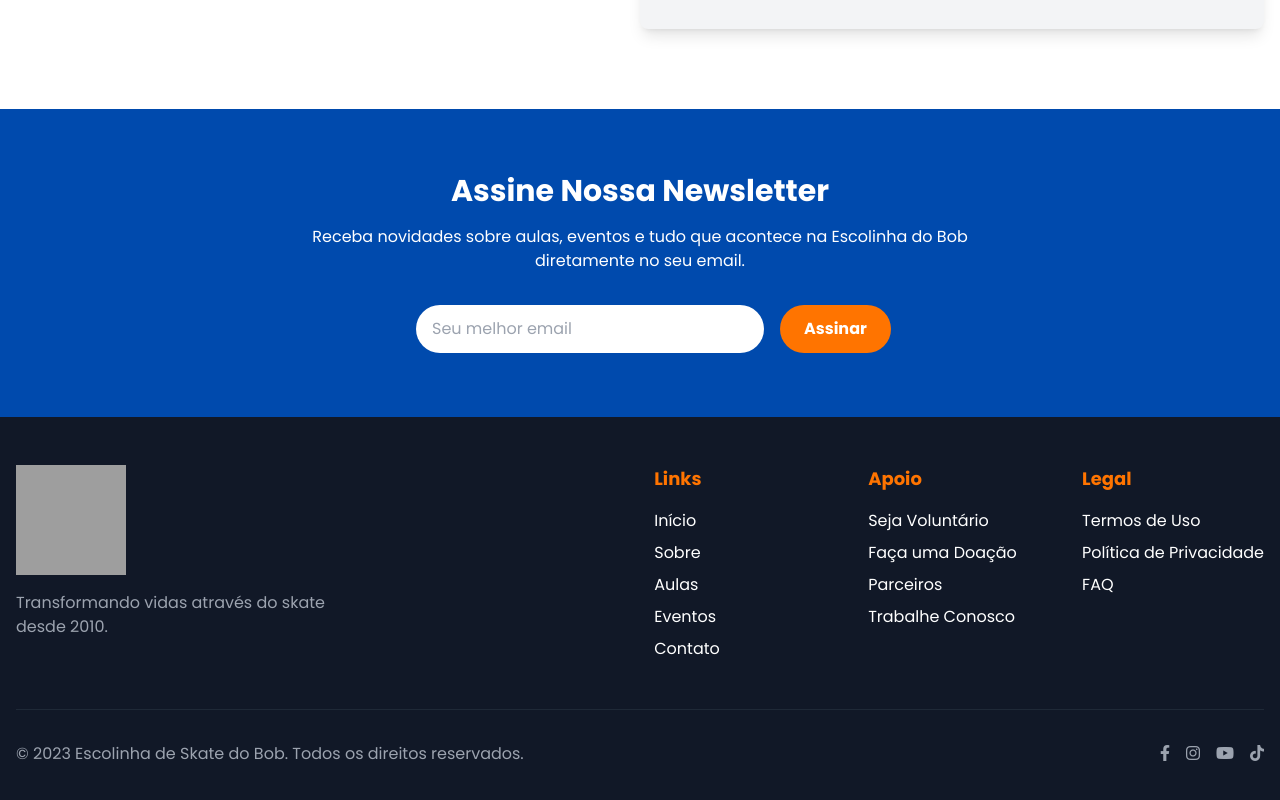
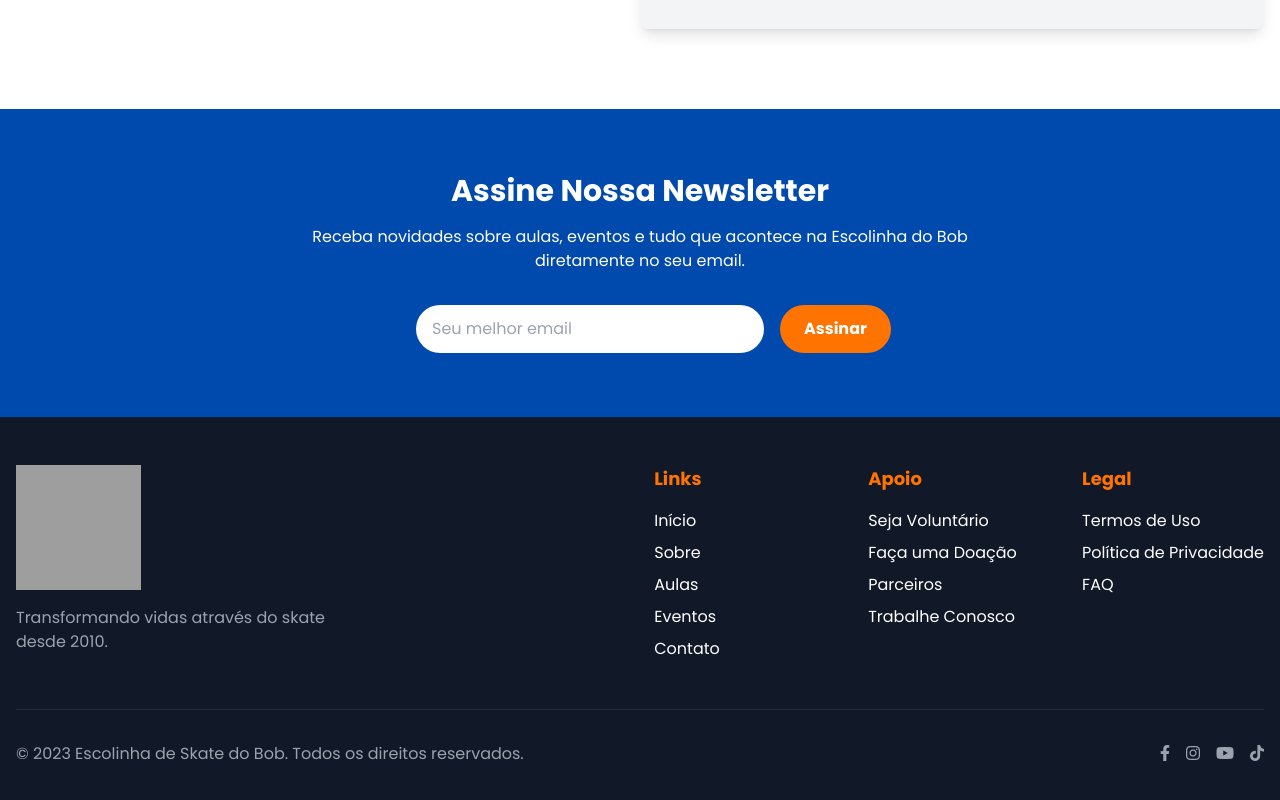
Before and after one commit to NSIX06/bob2, a plain HTML site: page index.html in a window 1280 px wide. Shown: the part 5158-5958 px from the top of the page. Drawn offline with nearby package versions, Linux system fonts and the light colour scheme; grey boxes are pictures that could not be loaded.

Commit message:
Update index.html

```diff
--- a/index.html
+++ b/index.html
@@ -657,7 +657,7 @@
             <div class="flex flex-col md:flex-row justify-between">
                 <div class="mb-8 md:mb-0">
                     <div class="flex items-center mb-4">
-                        <img src="logo.svg" style="width: 110px; height: 110px;" alt="Logo">
+                        <img src="logo.svg" style="width: 125px; height: 125px;" alt="Logo">
                     </div>
                     <p class="max-w-xs text-gray-400">
                         Transformando vidas através do skate desde 2010.
```
